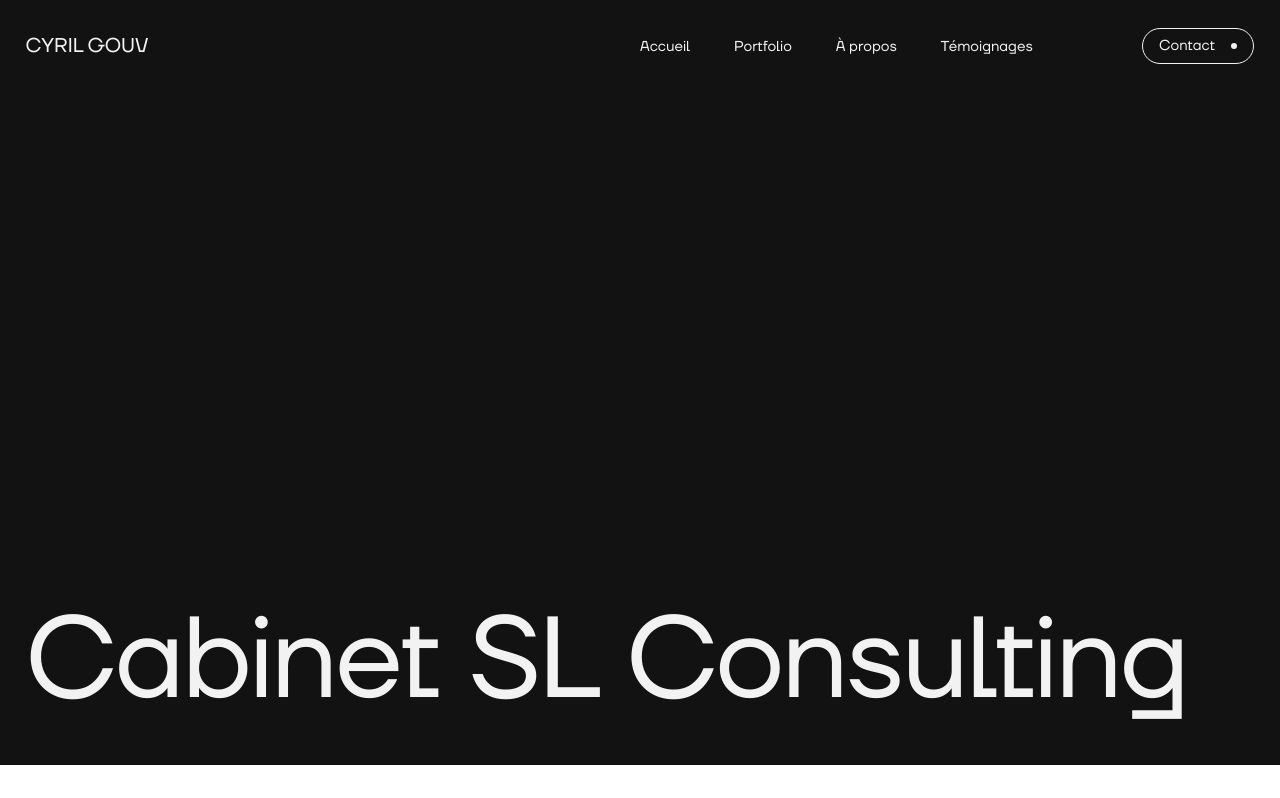
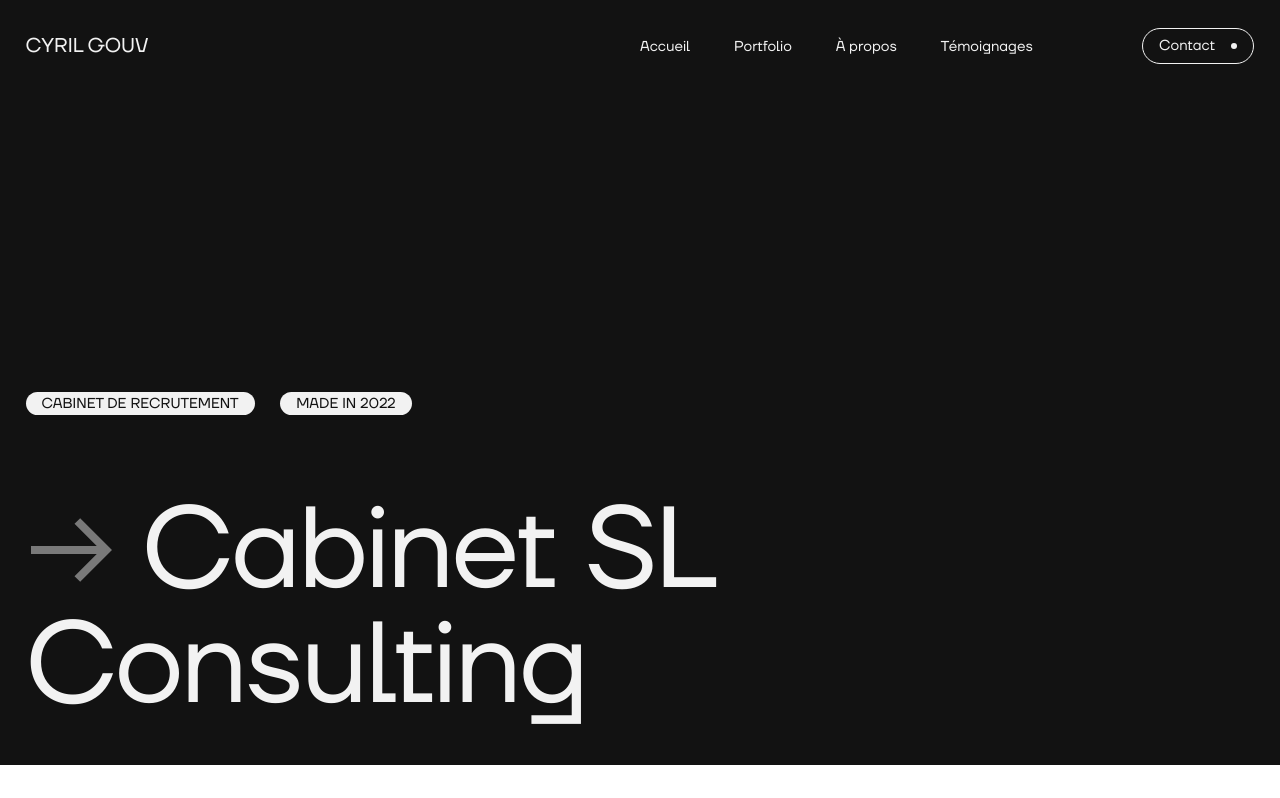
Before and after one commit to CyrilGouv/next-folio, a Next.js app: page /realisations/cabinet-sl-consulting in a window 1280 px wide. Shown: the top 798 px of the page. Built offline with nearby package versions, Linux system fonts and the light colour scheme.

Commit message:
added HeroProject block

```diff
--- /dev/null
+++ b/animations/title/arrowReveal.js
@@ -0,0 +1,13 @@
+import gsap from "gsap"
+import ScrollTrigger from "gsap/dist/ScrollTrigger"
+
+gsap.registerPlugin(ScrollTrigger)
+
+const animationsTitleArrowReveal = element => {
+    gsap.set(element, { xPercent: -110 })
+
+    gsap.to(element, { xPercent: 0, duration: 1.125, ease: "expo.out" })
+
+}
+
+export default animationsTitleArrowReveal
--- a/components/Blocks/Hero/HeroProject.jsx
+++ b/components/Blocks/Hero/HeroProject.jsx
@@ -1,4 +1,6 @@
 import TitleSingleProject from "@/components/UI/Elements/Title/TitleSingleProject"
+import Tags from "@/components/UI/Elements/Tags/Tags"
+
 import styles from "./HeroProject.module.scss"
 
 
@@ -9,6 +11,22 @@ const HeroProject = ({ title, year, industry }) => {
             <div className="container">
                 <div className={ styles.hero__wrapper }>
                     <div className={ styles.hero__title }>
+                        <div className={ styles.hero__title__tags }>
+                            <div className={ styles.hero__title__tags__wrapper }>
+                                <Tags
+                                    text={ industry }
+                                    position="relative"
+                                    animations={{ delay: 0.125 }}
+                                />
+                            </div>
+                            <div className={ styles.hero__title__tags__wrapper }>
+                                <Tags
+                                    text={ `Made in ${year}` }
+                                    position="relative"
+                                    animations={{ delay: 0.25 }}
+                                />
+                            </div>
+                        </div>
                         <TitleSingleProject title={ title } />
                     </div>
                 </div>
--- a/components/Blocks/Hero/HeroProject.module.scss
+++ b/components/Blocks/Hero/HeroProject.module.scss
@@ -13,5 +13,17 @@
 
     &__title {
         padding-bottom: var(--paddingS);
+
+        &__tags {
+            display: inline-flex;
+            width: 100%;
+            padding-bottom: var(--paddingM);
+
+            &__wrapper {
+               &:first-of-type {
+                margin-right: 2vw;
+               }
+            }
+        }
     }
 }
--- a/components/UI/Elements/Title/TitleSingleProject.jsx
+++ b/components/UI/Elements/Title/TitleSingleProject.jsx
@@ -1,19 +1,52 @@
+"use client"
+
+import { useRef } from "react"
+import { useGSAP } from "@gsap/react"
 import splitByWords from "@/utils/splitByWords"
+import revealByWords from "@/animations/text/revealByWords"
+import animationsTitleArrow from "@/animations/title/arrow"
+
 import styles from "./TitleSingleProject.module.scss"
+import animationsTitleArrowReveal from "@/animations/title/arrowReveal"
 
 
 const TitleSingleProject = ({ title }) => {
 
+    // Split the title by words
     const words = splitByWords(title)
 
+    // Reference elements
+    const wordEls = useRef([])
+    const titleEl = useRef(null)
+    const arrowEl = useRef(null)
+
+    // Animations
+    useGSAP(() => {
+        revealByWords(titleEl.current, wordEls.current)
+        animationsTitleArrow(arrowEl.current)
+        animationsTitleArrowReveal(arrowEl.current)
+    })
+
+
     return (
-        <h1 className={ styles.title }>
+        <h1 ref={ titleEl } className={ styles.title }>
+            <span ref={ arrowEl } className={ styles.title__arrow }>
+                <svg version="1.1" viewBox="0 0 17 12" xmlns="http://www.w3.org/2000/svg">
+                    <g fill="none" fillRule="evenodd">
+                    <g transform="translate(8 6) rotate(45) translate(-5 -5)" stroke="#797979" strokeWidth="1.5">
+                    <polyline points="2.306 0 9.9927 0 9.9927 7.6867"/>
+                    <path d="m9.9927 0-9.9927 9.9927"/>
+                    </g>
+                    </g>
+                </svg>
+            </span>
             { words.map((word, idx) => (
                 <span
                     key={ `${word}-${idx}` }
                     className={ styles.title__word }
                 >
                     <span
+                        ref={ el => wordEls.current.push(el) }
                         className={ styles.title__word__inner }
                     >
                         { word }&nbsp;
--- a/components/UI/Elements/Title/TitleSingleProject.module.scss
+++ b/components/UI/Elements/Title/TitleSingleProject.module.scss
@@ -1,6 +1,27 @@
 .title {
+    display: flex;
+    align-items: center;
+    flex-wrap: wrap;
     width: 100%;
     letter-spacing: -.25vw;
+    overflow: hidden;
+
+    &__arrow {
+        display: inline-block;
+        margin-right: 2vw;
+
+        svg {
+            min-height: 1.625rem;
+            max-height: 80px;
+            height: 5vw;
+            transform-origin: 50% 50%;
+
+            g {
+                stroke-width: 1.5px;
+            }
+        }
+
+    }
 
     &__word {
         display: inline-block;
@@ -8,7 +29,7 @@
 
         &__inner {
             display: inline-block;
-            font-size: clamp(4rem, 9vw, 11.563rem);
+            font-size: clamp(4rem, 9vw, 10.5rem);
             line-height: 1;
         }
     }
```
